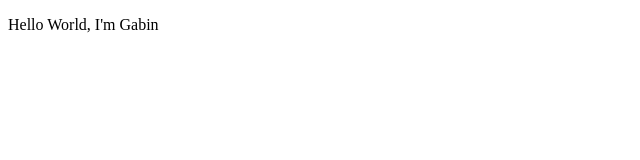
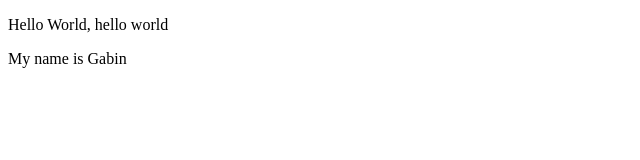
Before and after one commit to gabinexnecis/gabin.github.io, a plain HTML site: page index.html in a window 1280 px wide. Shown: the whole page, without its empty margins (0-640 px from the left). Drawn offline with Linux system fonts and the light colour scheme.

Commit message:
new paragraph

```diff
--- a/index.html
+++ b/index.html
@@ -3,7 +3,10 @@
   <head>
     <title>Hello World!</title>
   <head>
+
+
   <body>
-          <p>Hello World, I'm Gabin</p>
+    <p>Hello World, hello world</p>
+    <p>My name is Gabin</p>
   </body>
   </html>
```
Lines whose indentation alone changed are shown as unchanged.
